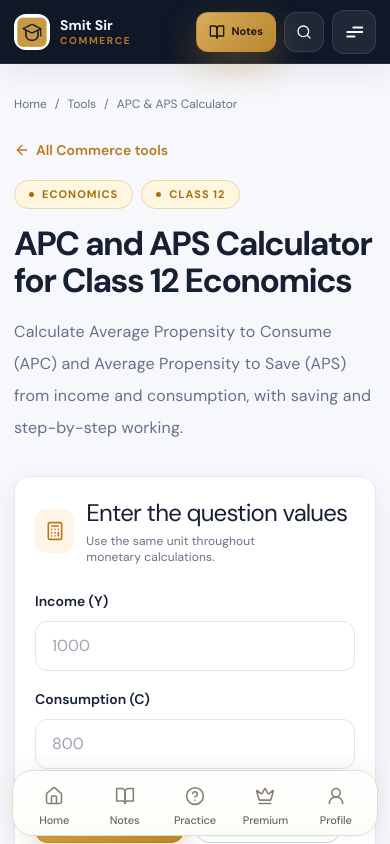
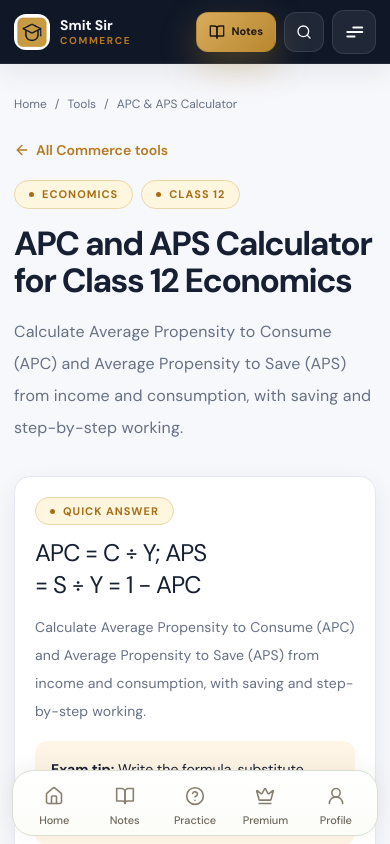
Before and after one commit to infosmitsircommerce-eng/smit-sir-commerce, a React (Vite) app: page /tools/apc-aps-calculator in a window 390 px wide. Shown: the top 844 px of the page. Built offline with nearby package versions, Linux system fonts and the light colour scheme.

Commit message:
Improve high-impression calculators for SEO and answer visibility

```diff
--- a/src/pages/CommerceToolPage.jsx
+++ b/src/pages/CommerceToolPage.jsx
@@ -5,6 +5,52 @@ import SEO from '../components/ui/SEO';
 import { commerceToolBySlug, commerceTools } from '../data/allCommerceTools';
 
 const BASE = 'https://www.smitsircommerce.in';
+
+const searchBoostBySlug = {
+  'nfia-calculator': {
+    title: 'NFIA Formula & Calculator — Class 12 Economics',
+    answer: 'NFIA = Factor income earned from abroad − Factor income paid abroad.',
+    detail: 'Enter both values below to calculate Net Factor Income from Abroad. A positive answer raises national income above domestic income; a negative answer lowers it.',
+    examTip: 'In national-income conversions, add NFIA when moving from domestic to national aggregates and subtract it when moving back.',
+  },
+  'mpc-mps-calculator': {
+    title: 'MPC & MPS Calculator with Formula — Class 12 Economics',
+    answer: 'MPC = ΔC ÷ ΔY and MPS = ΔS ÷ ΔY. In the simple model, MPC + MPS = 1.',
+    detail: 'Use the change in income and change in consumption from the question. The calculator finds MPC, MPS and the change in saving with complete working.',
+    examTip: 'Use changes, not total income and total consumption. That common mix-up produces APC and APS instead.',
+  },
+  'net-indirect-tax-calculator': {
+    title: 'Net Indirect Tax Formula & Calculator — Class 12',
+    answer: 'Net Indirect Tax (NIT) = Indirect taxes − Subsidies.',
+    detail: 'Use NIT to convert values between market price and factor cost. Enter indirect taxes and subsidies below for a step-by-step answer.',
+    examTip: 'Subtract NIT when converting market price to factor cost; add NIT when converting factor cost to market price.',
+  },
+  'factor-cost-from-market-price-calculator': {
+    title: 'Market Price to Factor Cost Calculator & Formula',
+    answer: 'Factor Cost = Market Price − Indirect Taxes + Subsidies, or Market Price − NIT.',
+    detail: 'Enter the market-price value, indirect taxes and subsidies below. The calculator shows the conversion and every adjustment.',
+    examTip: 'Taxes make market price higher; subsidies make it lower. This sign logic helps you remember the formula.',
+  },
+  'gdp-to-ndp-calculator': {
+    title: 'GDP to NDP Formula & Calculator — Class 12 Economics',
+    answer: 'NDP = GDP − Depreciation (Consumption of Fixed Capital).',
+    detail: 'Enter GDP and depreciation below to convert a gross domestic aggregate into its net domestic value.',
+    examTip: 'Gross to net always means subtract depreciation; net to gross means add it.',
+  },
+  'debt-equity-ratio-calculator': {
+    title: 'Debt–Equity Ratio Calculator with Formula — Class 12',
+    answer: 'Debt–Equity Ratio = Long-term Debt ÷ Shareholders’ Funds.',
+    detail: 'Enter the figures exactly as classified in your question. The calculator returns the ratio and shows the substitution step.',
+    examTip: 'Follow the definition required by your board question before deciding which liabilities belong in debt.',
+  },
+};
+
+const getSearchBoost = (slug, tool) => searchBoostBySlug[slug] || {
+  title: `${tool.title} — Free ${tool.classLevel} ${tool.category} Tool`,
+  answer: tool.formula,
+  detail: tool.description,
+  examTip: 'Write the formula, substitute values with the same units and show the final calculation clearly.',
+};
 
 export default function CommerceToolPage() {
   const { toolSlug } = useParams();
@@ -23,6 +69,7 @@ export default function CommerceToolPage() {
   }
 
   const path = `/tools/${tool.slug}`;
+  const searchBoost = getSearchBoost(tool.slug, tool);
   const related = commerceTools.filter((item) => item.category === tool.category && item.slug !== tool.slug).slice(0, 5);
   const faqs = [
     { q: `What formula does the ${tool.title} use?`, a: `This calculator uses: ${tool.formula}. The result section also shows the working step by step.` },
@@ -89,7 +136,7 @@ export default function CommerceToolPage() {
 
   return (
     <div className="min-h-screen" style={{ background: 'var(--bg-ivory)' }}>
-      <SEO title={`${tool.title} — Free ${tool.classLevel} ${tool.category} Tool`} description={tool.description} path={path} structuredData={structuredData} />
+      <SEO title={searchBoost.title} description={`${searchBoost.answer} ${searchBoost.detail}`} path={path} structuredData={structuredData} />
 
       <section className="page-container pt-8 sm:pt-12">
         <nav aria-label="Breadcrumb" className="flex flex-wrap items-center gap-2 text-xs" style={{ color: 'var(--muted)' }}>
@@ -106,6 +153,15 @@ export default function CommerceToolPage() {
           </div>
           <h1 className="headline">{tool.h1}</h1>
           <p className="mt-4 text-base leading-8 max-w-3xl" style={{ color: 'var(--muted)' }}>{tool.description}</p>
+        </div>
+      </section>
+
+      <section className="page-container pb-6">
+        <div className="card-paper p-5 sm:p-7" aria-labelledby="quick-answer-heading">
+          <span className="eyebrow">Quick answer</span>
+          <h2 id="quick-answer-heading" className="text-2xl sm:text-3xl mt-3" style={{ fontFamily: 'var(--font-serif)', color: 'var(--ink)' }}>{searchBoost.answer}</h2>
+          <p className="mt-3 text-sm sm:text-base leading-7" style={{ color: 'var(--muted)' }}>{searchBoost.detail}</p>
+          <div className="mt-4 rounded-xl p-4 text-sm leading-6" style={{ background: 'var(--gold-bg)', color: 'var(--ink)' }}><strong>Exam tip:</strong> {searchBoost.examTip}</div>
         </div>
       </section>
 
```
